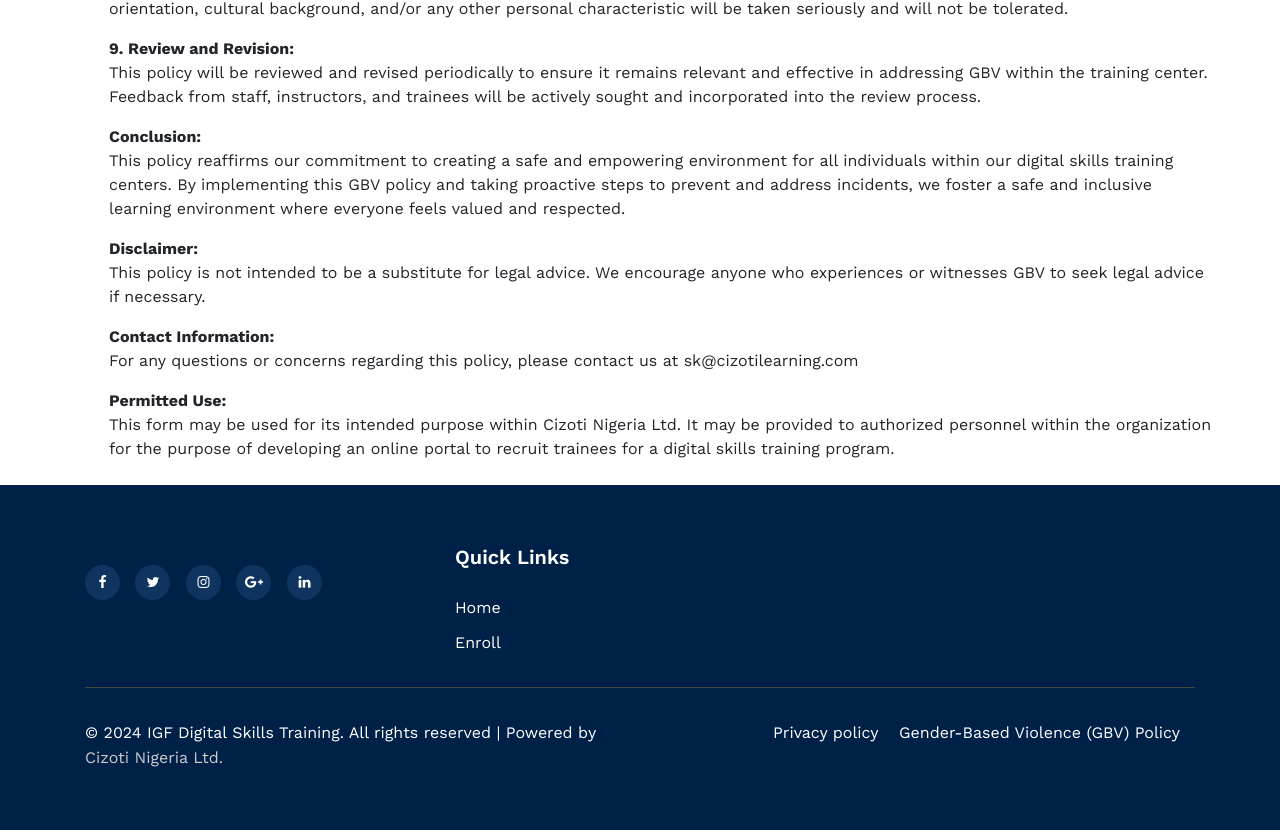
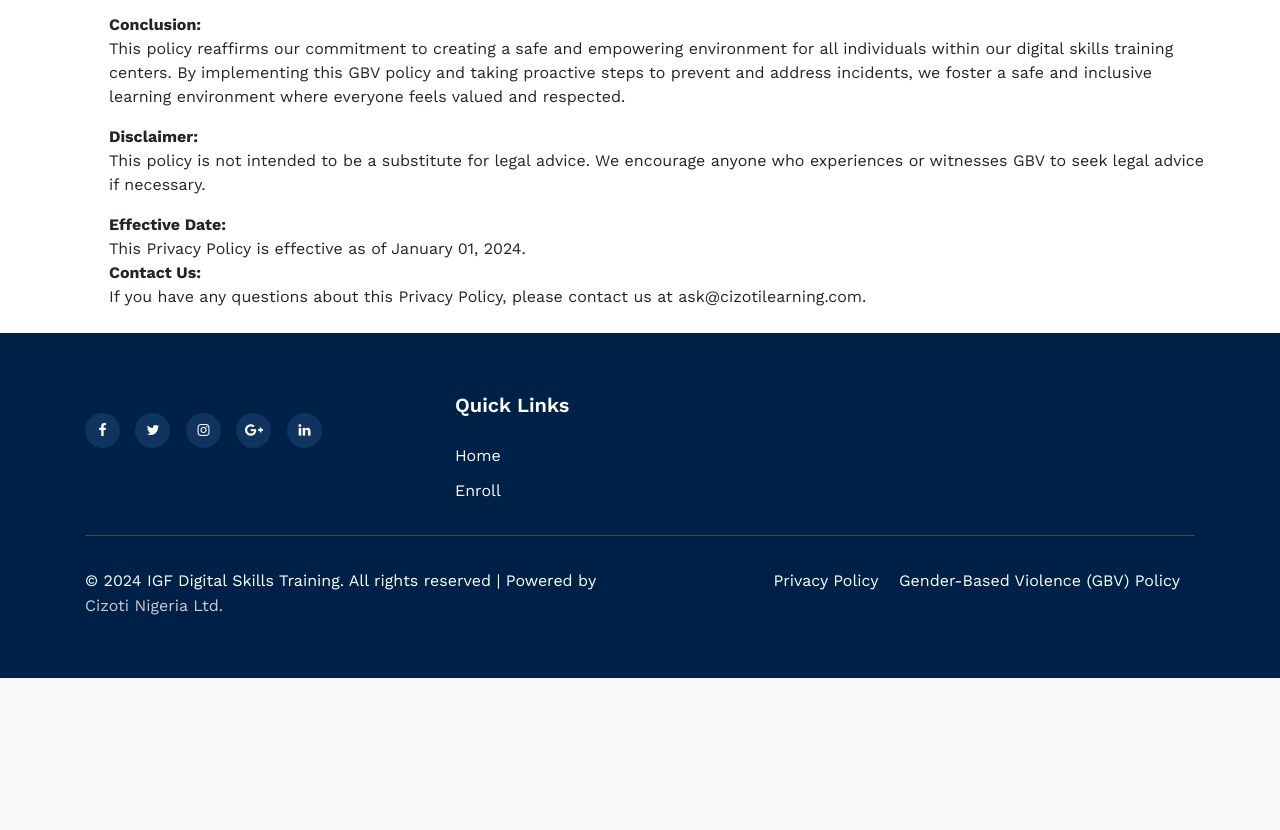
Before and after one commit to barth007/enrollmentfrom, a Django app: page /policies/ in a window 1280 px wide. Shown: the part 4159-4989 px from the top of the page. After the commit the page ends 4837 px from the top, so only its background shows below. Run offline with Django 5.2, Linux system fonts and the light colour scheme; some libraries are stand-ins or nearby versions.

Commit message:
edited the policy page

```diff
--- a/templates/base.html
+++ b/templates/base.html
@@ -126,7 +126,7 @@
             <div class="d-grid grid-col-2 bottom-copies">
                 <p class="copy-footer-29">© 2024 IGF Digital Skills Training. All rights reserved | Powered by <a href="#">Cizoti Nigeria Ltd.</a></p>
                  <ul class="list-btm-29">
-                        <li><a href="/policies#privacy">Privacy policy</a></li>
+                        <li><a href="/policies#privacy">Privacy Policy</a></li>
                         <li><a href="/policies#GBV">Gender-Based Violence (GBV) Policy</a></li>
                       </ul>
             </div>
--- a/templates/policies.html
+++ b/templates/policies.html
@@ -164,18 +164,7 @@
             </p>
             <p>This Privacy Policy is subject to the laws of Nigeria, and is intended to comply with applicable data
                 protection laws and regulations.</p>
-            <p class="mt-3">
-                14. Effective Date:
-            </p>
-            <p>
-                This Privacy Policy is effective as of January 01, 2024.
-            </p>
 
-            <p>
-                Contact Us:
-            <p>
-                If you have any questions about this Privacy Policy, please contact us at ask@cizotilearning.com.
-            </p>
             </p>
 
         </div>
@@ -315,12 +304,19 @@
                 This policy is not intended to be a substitute for legal advice. We encourage anyone who experiences or witnesses GBV to seek legal advice if necessary.
             </p>
 
-            <p class="mt-3"><strong>Contact Information:</strong><br>
-                For any questions or concerns regarding this policy, please contact us at sk@cizotilearning.com
+            <p class="mt-3">
+                <strong>Effective Date:</strong><br>
+
+            </p>
+            <p>
+                This Privacy Policy is effective as of January 01, 2024.
             </p>
 
-            <p class="mt-3"><strong>Permitted Use:</strong><br>
-                This form may be used for its intended purpose within Cizoti Nigeria Ltd. It may be provided to authorized personnel within the organization for the purpose of developing an online portal to recruit trainees for a digital skills training program.
+            <p>
+                <strong>Contact Us:</strong><br>
+
+            <p>
+                If you have any questions about this Privacy Policy, please contact us at ask@cizotilearning.com.
             </p>
 
 
```
